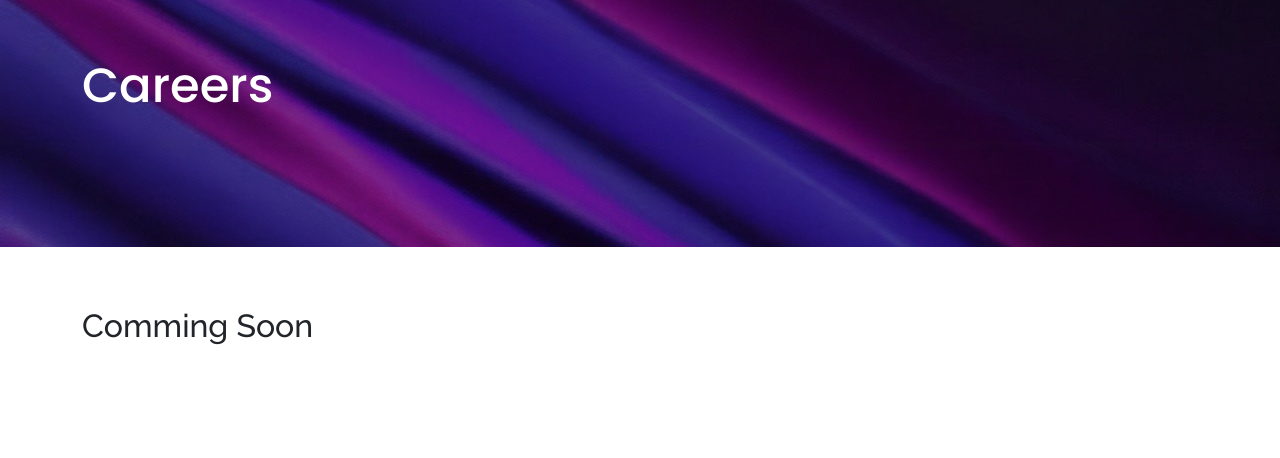
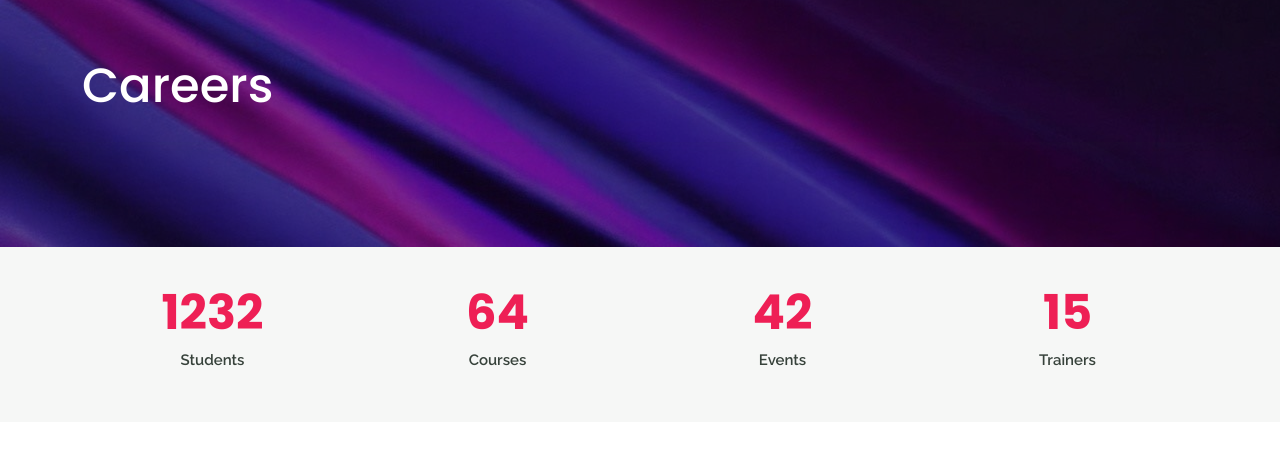
Before and after one commit to tekouin-wescale/CampusnaTemplate, a plain HTML site: page careers.html in a window 1280 px wide. Shown: the part 153-611 px from the top of the page. Drawn offline with nearby package versions, Linux system fonts and the light colour scheme.

```diff
--- a/careers.html
+++ b/careers.html
@@ -114,6 +114,36 @@
 
 <!-- End Hero -->
   <main id="main">
+
+    <section id="counts" class="counts section-bg">
+      <div class="container">
+
+        <div class="row counters">
+
+          <div class="col-lg-3 col-6 text-center">
+            <span data-purecounter-start="0" data-purecounter-end="1232" data-purecounter-duration="1" class="purecounter"></span>
+            <p>Students</p>
+          </div>
+
+          <div class="col-lg-3 col-6 text-center">
+            <span data-purecounter-start="0" data-purecounter-end="64" data-purecounter-duration="1" class="purecounter"></span>
+            <p>Courses</p>
+          </div>
+
+          <div class="col-lg-3 col-6 text-center">
+            <span data-purecounter-start="0" data-purecounter-end="42" data-purecounter-duration="1" class="purecounter"></span>
+            <p>Events</p>
+          </div>
+
+          <div class="col-lg-3 col-6 text-center">
+            <span data-purecounter-start="0" data-purecounter-end="15" data-purecounter-duration="1" class="purecounter"></span>
+            <p>Trainers</p>
+          </div>
+
+        </div>
+
+      </div>
+    </section>
 
 
 
```
Also changed, not shown: customers.html (+1 -1 lines), tekouin.html (+2 -2 lines).
